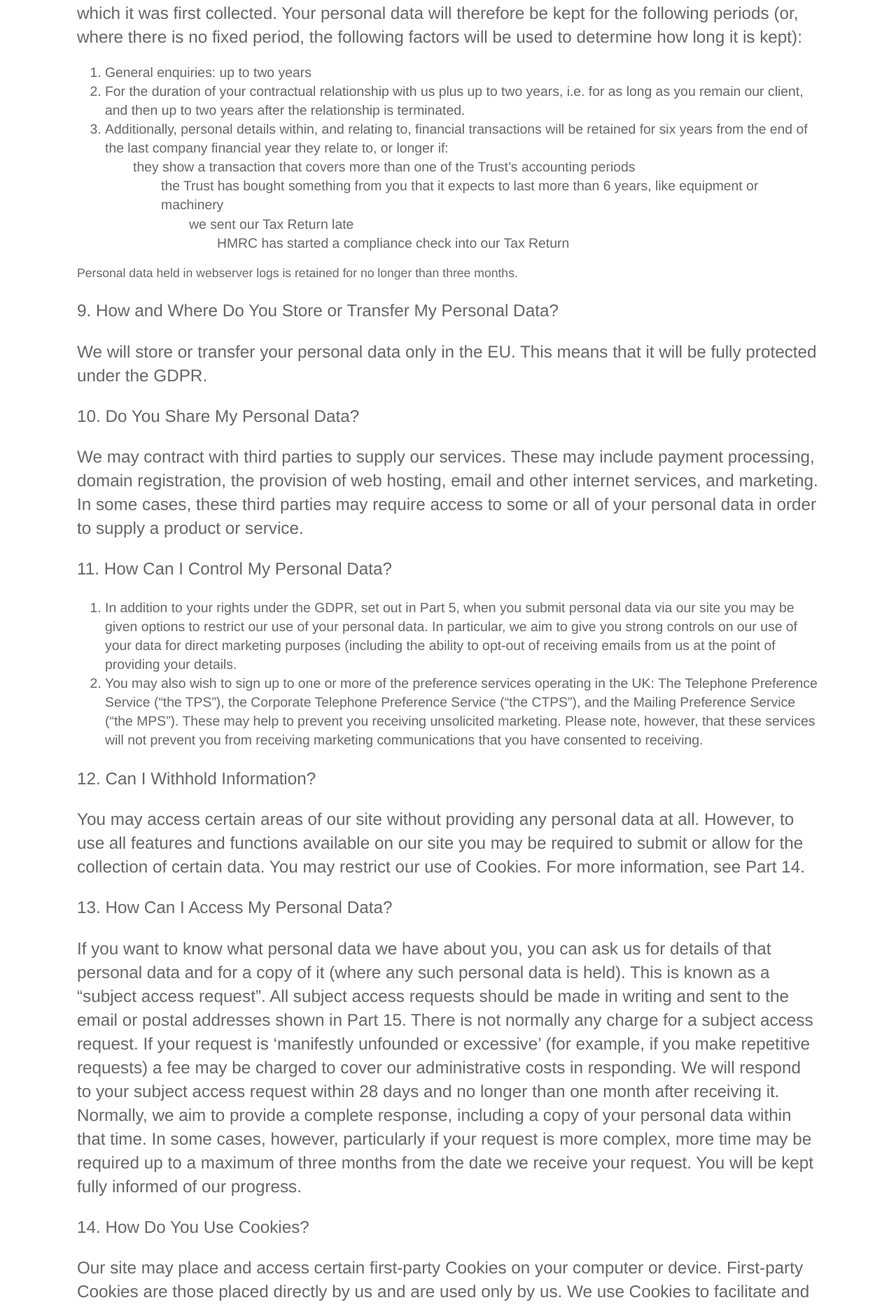
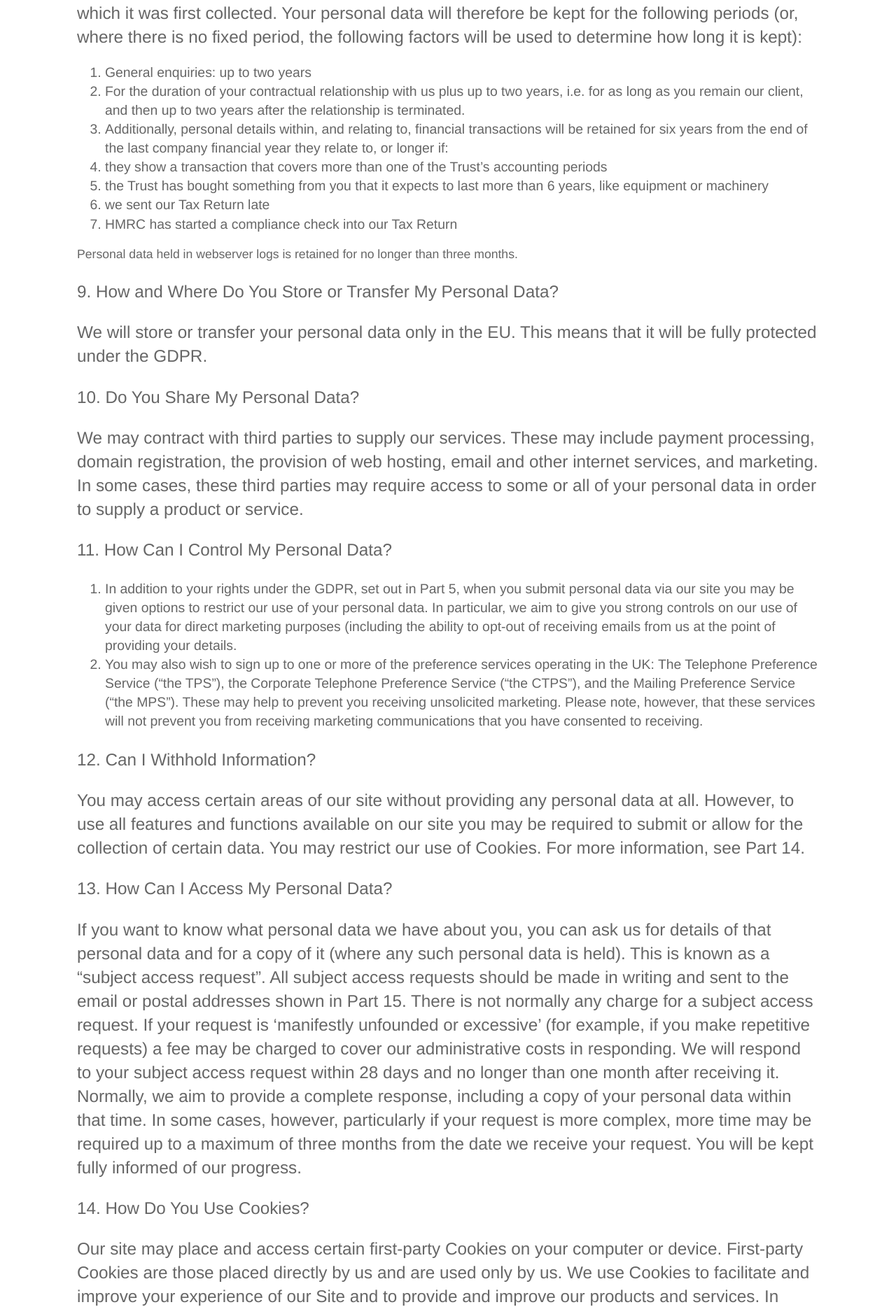
Before and after one commit to chriswilde1946/goodneighboursrp.org.uk, a Jekyll site: the page built from PrivacyPolicy.html, in a window 1280 px wide. Shown: the part 3427-5295 px from the top of the page at 70% size. Built offline with Jekyll 4.4.1, drawn with Linux system fonts in a browser that asks for light colours.

```diff
--- a/PrivacyPolicy.html
+++ b/PrivacyPolicy.html
@@ -85,10 +85,10 @@ With your permission and/or where permitted by law, we may also use your persona
 <li>	For the duration of your contractual relationship with us plus up to two years, i.e. for as long as you remain our client, and then up to two years after the relationship is
 terminated.
 <li>	Additionally, personal details within, and relating to, financial transactions will be retained for six years from the end of the last company financial year they relate to, or longer if:
-<ul>	they show a transaction that covers more than one of the Trust’s accounting periods
-<ul>	the Trust has bought something from you that it expects to last more than 6 years, like equipment or machinery
-<ul>	we sent our Tax Return late
-<ul>	HMRC has started a compliance check into our Tax Return</ol>
+<li>	they show a transaction that covers more than one of the Trust’s accounting periods
+<li>	the Trust has bought something from you that it expects to last more than 6 years, like equipment or machinery
+<li>	we sent our Tax Return late
+<li>	HMRC has started a compliance check into our Tax Return</ol>
 Personal data held in webserver logs is retained for no longer than three months.</p>
 
 				<p>9. How and Where Do You Store or Transfer My Personal Data?</p>
```
